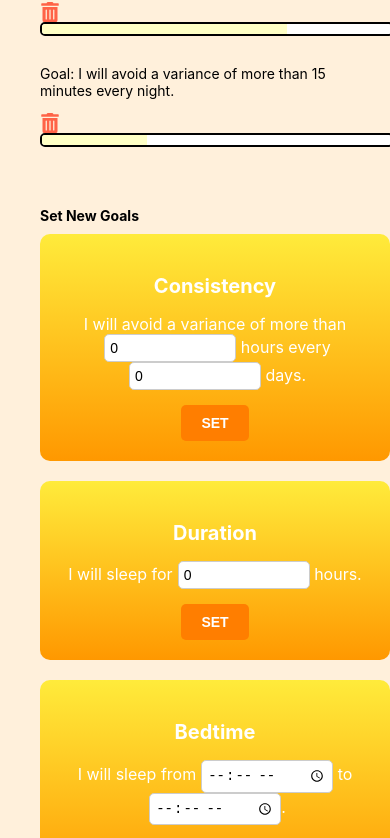
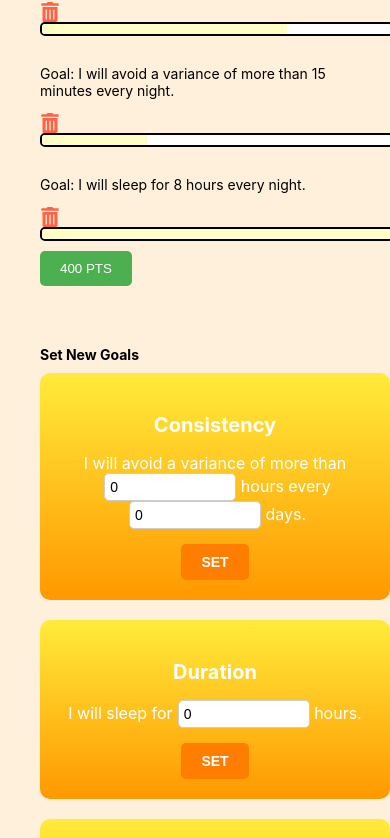
Before and after one commit to s-grzhang/neuro-nights, a React (Create React App) app: page /goals in a window 390 px wide. Shown: the part 992-1830 px from the top of the page. Built offline with nearby package versions, Linux system fonts and the light colour scheme; the HTML template or start-up script is replaced by a standard one.

Commit message:
Claim points when full

```diff
--- a/src/GoalCard.js
+++ b/src/GoalCard.js
@@ -1,15 +1,32 @@
 // GoalCard.js
-import React from 'react';
+import React, { useState } from 'react';
 import { FaTrashAlt } from 'react-icons/fa';
+import './GoalsPage.css';  // Ensure this line is present at the top of your GoalsPage.js
 
-const GoalCard = ({ goal, onDelete }) => {
+const GoalCard = ({ goal, onDelete, onEarnPoints }) => {
+  const [animationActive, setAnimationActive] = useState(false);
+
+  const handleEarnPoints = () => {
+    setAnimationActive(true);
+    // Delay to allow the animation to play before calling onEarnPoints
+    setTimeout(() => {
+      onEarnPoints(goal.id);  // Call parent function to delete goal
+      setAnimationActive(false);  // Reset animation state
+    }, 1000); // Adjust duration of the animation here
+  };
+
   return (
-    <div className="goal-item">
-      <p>Goal: {goal.text}</p>  {/* Display full goal text */}
+    <div className={`goal-item ${animationActive ? 'animate' : ''}`}>
+      <p>Goal: {goal.text}</p>
       <FaTrashAlt className="trash-icon" onClick={() => onDelete(goal.id)} />
       <div className="progress-bar-goal">
         <div className="progress-goal" style={{ width: `${goal.progress}%` }}></div>
       </div>
+      {goal.progress === 100 && (
+        <button className="rewards-button" onClick={handleEarnPoints}>
+          400 PTS
+        </button>
+      )}
     </div>
   );
 };
--- a/src/GoalsPage.css
+++ b/src/GoalsPage.css
@@ -298,4 +298,36 @@
   .current-goals h2 {
     font-size: 18px;
   }
+  /* Add these styles to your existing CSS file */
+
+/* Animation for goal item disappearing */
+.goal-item.animate {
+  animation: disappear 1s forwards;
 }
+
+@keyframes disappear {
+  0% {
+    opacity: 1;
+  }
+  100% {
+    opacity: 0;
+    transform: scale(0);
+  }
+}
+
+/* Style for the "400 PTS" button */
+body .goal-item .rewards-button {
+  background-color: #4CAF50 !important;
+  color: white;
+  margin-top: 10px;
+  padding: 10px 20px;
+  border: none;
+  border-radius: 5px;
+  cursor: pointer;
+}
+
+.goal-item .rewards-button:hover {
+  background-color: #45a049;
+}
+
+}
--- a/src/GoalsPage.js
+++ b/src/GoalsPage.js
@@ -3,15 +3,15 @@ import React, { useState } from 'react';
 import { Link } from 'react-router-dom';
 import './GoalsPage.css';
 import recommendedGoalsImage from "./Recommended Goals.png";
-import { FaTrashAlt } from 'react-icons/fa';
-import GoalCard from './GoalCard';  // Import the new GoalCard component
+import GoalCard from './GoalCard';  // Import the GoalCard component
 
 const GoalsPage = () => {
   const [menuOpen, setMenuOpen] = useState(false);
   const [goals, setGoals] = useState([  // Initialize with some default goals
     { id: 1, text: 'I will sleep from 11 PM to 8 AM.', progress: 50 },
     { id: 2, text: 'I will sleep for 9 hours.', progress: 70 },
-    { id: 3, text: 'I will avoid a variance of more than 15 minutes every night.', progress: 30 }
+    { id: 3, text: 'I will avoid a variance of more than 15 minutes every night.', progress: 30 },
+    { id: 4, text: 'I will sleep for 8 hours every night.', progress: 100 }  // Hardcoded fulfilled goal
   ]);
 
   const [newGoal, setNewGoal] = useState({
@@ -59,6 +59,11 @@ const GoalsPage = () => {
     setGoals(goals.filter(goal => goal.id !== id));
   };
 
+  // Function to handle the "400 PTS" click
+  const handleEarnPoints = (id) => {
+    setGoals(goals.filter(goal => goal.id !== id));  // Remove goal after earning points
+  };
+
   return (
     <div className={`goals-page ${menuOpen ? "menu-open" : ""}`}>
 
@@ -92,6 +97,7 @@ const GoalsPage = () => {
             key={goal.id}
             goal={goal}
             onDelete={handleDeleteGoal}
+            onEarnPoints={handleEarnPoints}  // Pass the handleEarnPoints function
           />
         ))}
       </div>
```
